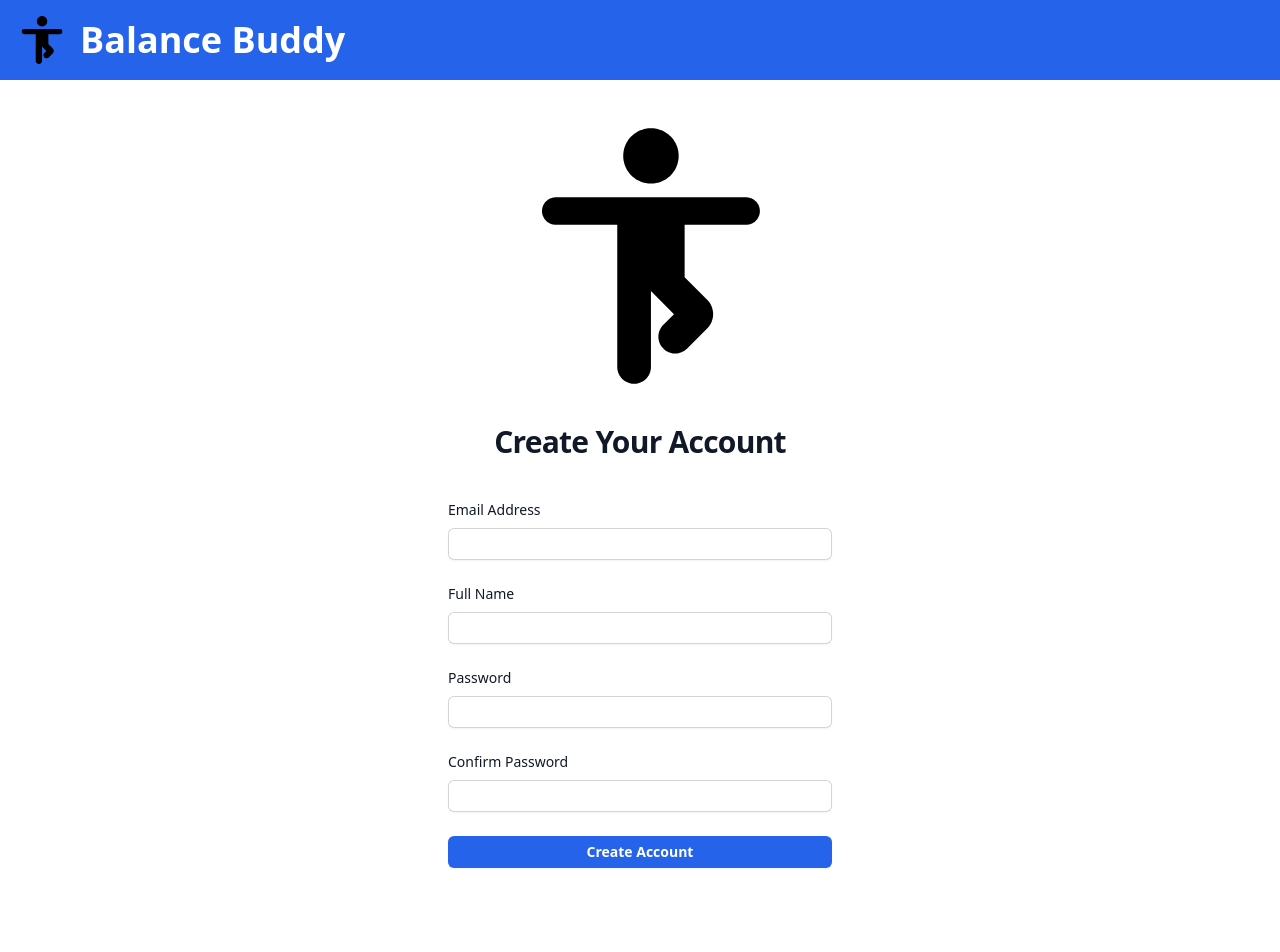
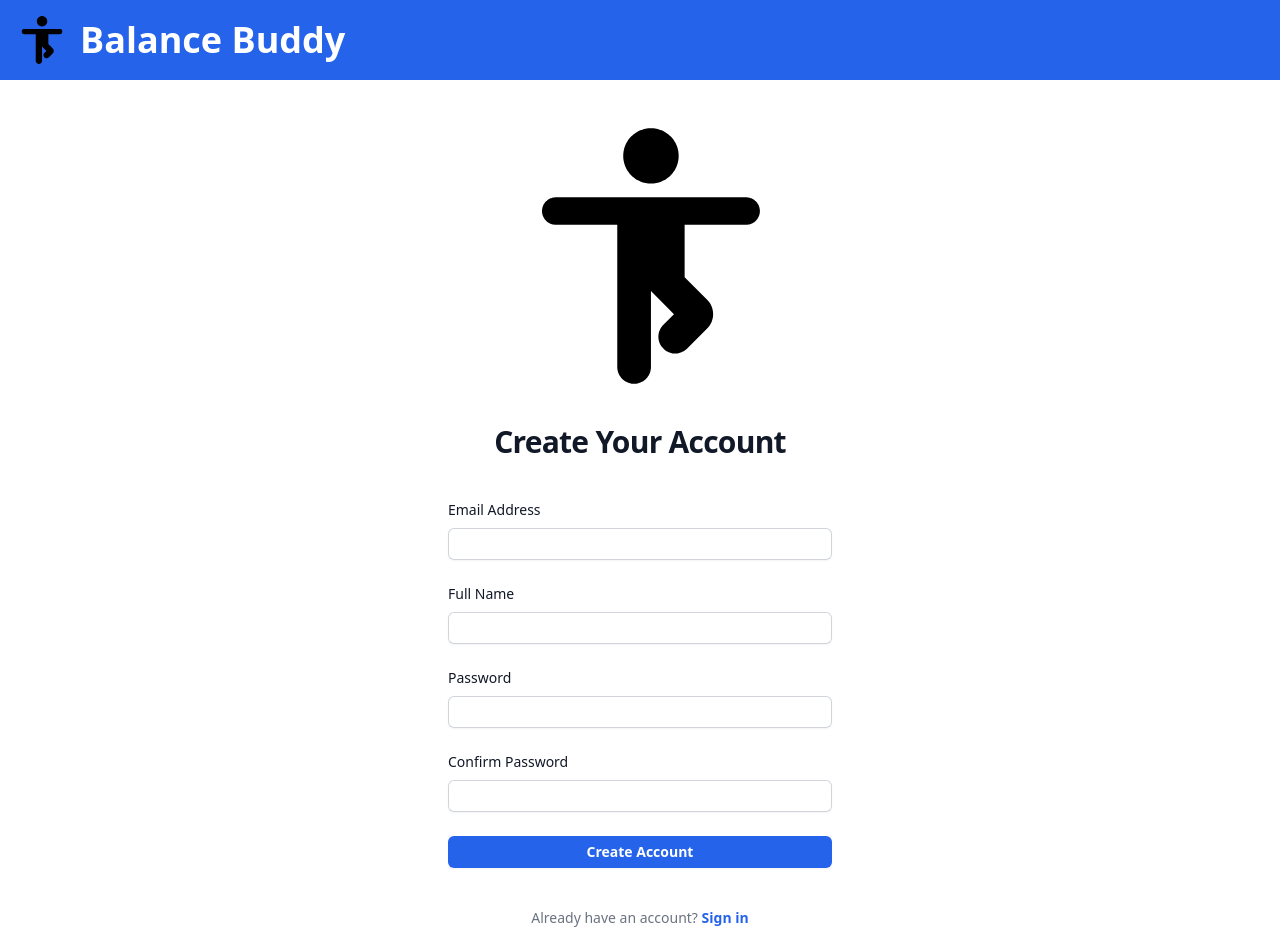
Before and after one commit to sofiacelestrin/Balance-Buddy, a React (Vite) app: page /new-account in a window 1280 px wide. Shown: the top 952 px of the page. Before the commit the page ends 916 px from the top, so only its background shows below. Built offline with nearby package versions, Linux system fonts and the light colour scheme.

Commit message:
Registration Page links to login page

```diff
--- a/src/pages/Registration.tsx
+++ b/src/pages/Registration.tsx
@@ -1,6 +1,7 @@
 import { useEffect, useState } from "react";
 import { useNavigate } from "react-router-dom";
 import { supabase } from "../supabase/supabase";
+import { Link } from "react-router-dom";
 
 function Registration() {
   const [email, setEmail] = useState("");
@@ -190,6 +191,9 @@ function Registration() {
               </p>
             )}
           </form>
+          <p className="mt-10 text-center text-sm text-gray-500">
+            Already have an account? <Link to="/login" className="font-semibold text-blue-600 hover:text-blue-500">Sign in</Link>
+          </p>
         </div>
       </div>
     </>
```
